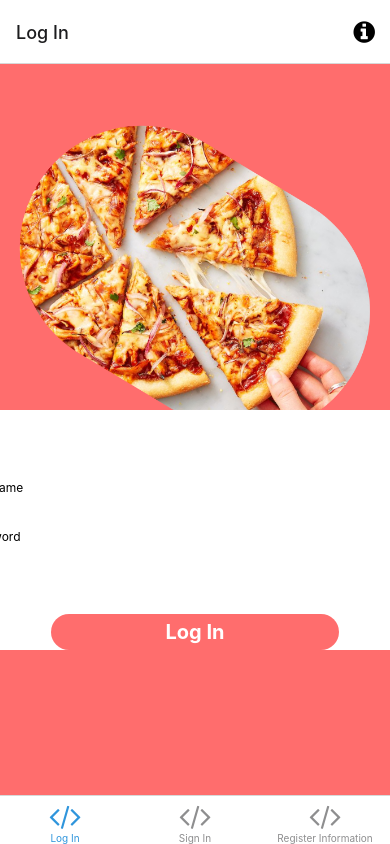
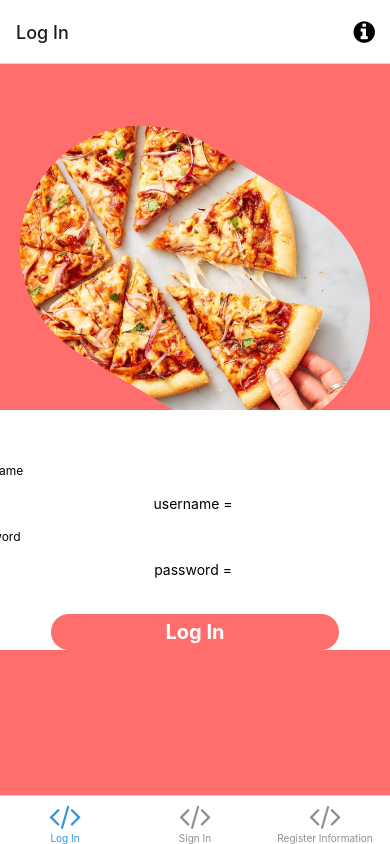
Before and after one commit to Lamoonpunth/Daddy-Bingo-s-Pizza, a React Native app in the folder bingoPizza/: screen /LogInTab in a window 390 px wide. Built offline with nearby package versions, Linux system fonts and the light colour scheme; what expo-linking would draw is missing.

Commit message:
adjust and test variable input

```diff
--- a/bingoPizza/components/LoginTextInput.tsx
+++ b/bingoPizza/components/LoginTextInput.tsx
@@ -14,16 +14,16 @@ const UselessTextInput = () => {
         onChangeText={onChangeText}
         value={username}
         placeholder="Username"
-
       />
+      <Text> username = {username} </Text>
       <TextInput
         style={styles.input}
         onChangeText={onChangeNumber}
         value={password}
         placeholder="Password"
         secureTextEntry={true}
-
       />
+      <Text> password = {password} </Text>
     </View>
   );
 };
--- a/bingoPizza/screens/LogInTab.tsx
+++ b/bingoPizza/screens/LogInTab.tsx
@@ -5,7 +5,6 @@ import { StyleSheet,
   TextInput,
   Pressable} from 'react-native';
 
-import EditScreenInfo from '../components/EditScreenInfo';
 import { Text, View } from '../components/Themed';
 import { RootTabScreenProps } from '../types';
 import LoginInput from '../components/LoginTextInput';
--- a/bingoPizza/screens/RegisterInformationTab.tsx
+++ b/bingoPizza/screens/RegisterInformationTab.tsx
@@ -9,11 +9,6 @@ import RegInput from '../components/ReginfoInput';
 
 import EditScreenInfo from '../components/EditScreenInfo';
 import { Text, View } from '../components/Themed';
-
-const UselessTextInput = () => {
-  const [text, onChangeText] = React.useState("Useless Text");
-  const [number, onChangeNumber] = React.useState(null);
-}
 
 export default function TabOneScreen() {
   return (
--- a/bingoPizza/screens/SignInTab.tsx
+++ b/bingoPizza/screens/SignInTab.tsx
@@ -13,6 +13,9 @@ import EditScreenInfo from '../components/EditScreenInfo';
 import { Text, View } from '../components/Themed';
 import Colors from '../constants/Colors';
 import SigninInput from '../components/SigninTextInput';
+
+const screenWidth = Dimensions.get('screen').width;
+const screenHeight = Dimensions.get('screen').height;
 
 export default function SignInTab() {
   return (
@@ -32,13 +35,8 @@ export default function SignInTab() {
   );
 }
 
-const screenWidth = Dimensions.get('screen').width;
-const screenHeight = Dimensions.get('screen').height;
 
-const UselessTextInput = () => {
-  const [text, onChangeText] = React.useState("Useless Text");
-  const [number, onChangeNumber] = React.useState(null);
-}
+
 
 const styles = StyleSheet.create({
   container: {
```
